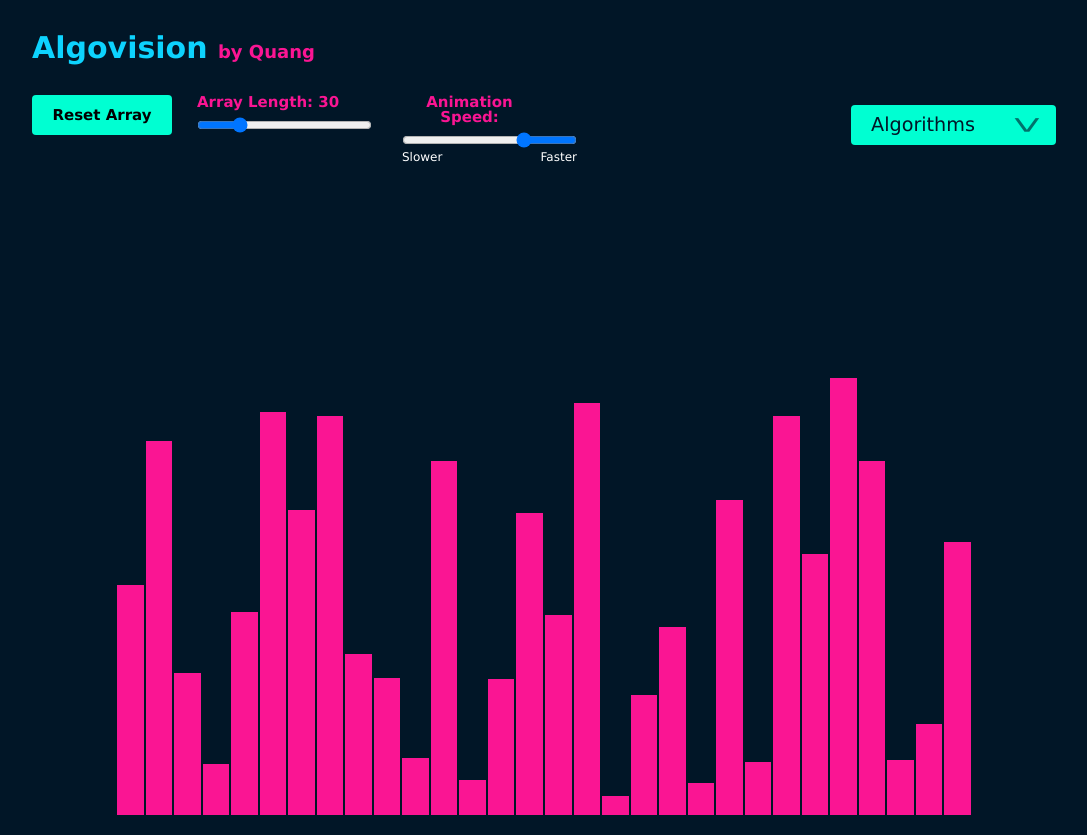
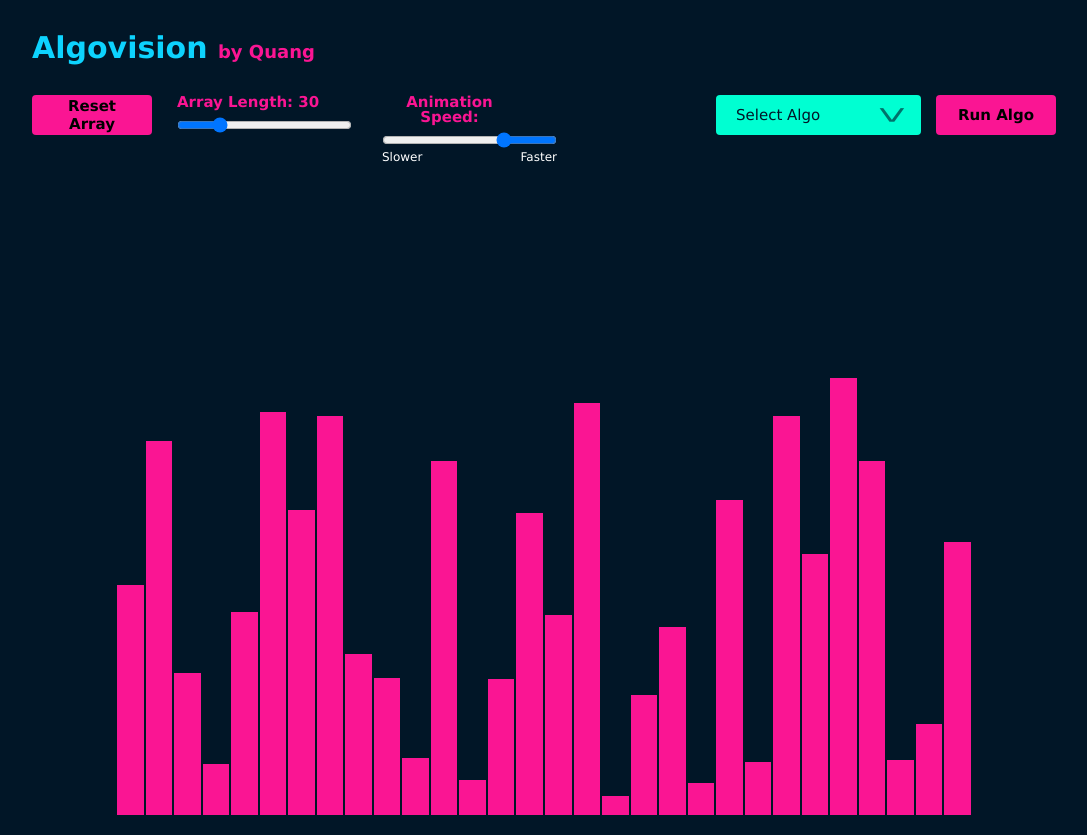
Before and after one commit to kookumber/algo-vision, a React (Create React App) app: page / in a window 1280 px wide. Shown: the whole page, without its empty margins (96-1183 px from the left). Built offline with nearby package versions, Linux system fonts and the light colour scheme.

Commit message:
fixed run button issues

```diff
--- a/src/sortingVisualizer/selectBox.scss
+++ b/src/sortingVisualizer/selectBox.scss
@@ -12,6 +12,7 @@ $tokyo-light-purple: #cc00ff;
 $tokyo-green: #00ffd2;
 $tokyo-neon-green: #39FF14;
 $test: #6b5b95;
+$font-size-mid: 15px;
 
 .algo-selectors {
     width: 205px;
@@ -22,7 +23,7 @@ $test: #6b5b95;
     display: flex;
     border-radius: 8px;
     align-items: center;
-    margin-top: auto;
+    // margin-top: auto;
     // margin-bottom: auto;
     // color: $tokyo-light-purple;
     border-radius: 8px;
@@ -113,7 +114,7 @@ $test: #6b5b95;
             transition: all 250ms cubic-bezier(.4, .25, .3, 1);
             display: block;
             height: 0px;
-            font-size: 1.2rem;
+            font-size: $font-size-mid;
             line-height: 40px;
             overflow: hidden;
             cursor: pointer;
--- a/src/sortingVisualizer/sortingVisualizer.jsx
+++ b/src/sortingVisualizer/sortingVisualizer.jsx
@@ -19,7 +19,7 @@ export default class SortingVisualizer extends React.Component {
             tertiaryColor: '#00ffd2',
             animationSpeed: 15,
             algoDesc: "",
-            selectedAlgo: "",
+            selectedAlgo: ""
         }
         this.updateArrLength = this.updateArrLength.bind(this)
         this.updateSpeed = this.updateSpeed.bind(this)
@@ -60,9 +60,12 @@ export default class SortingVisualizer extends React.Component {
         this.setState({ animationSpeed: val })
     }
 
-    selectAlgo(val){
-        this.setState({ selectedAlgo: val})
-    }
+    // selectAlgo(e, val){
+    //     console.log(val)
+    //     e.preventDefault()
+    //     e.stopPropagation()
+    //     this.setState({ selectedAlgo: val})
+    // }
 
     // Leaving bubble sort function here instead of using import function because
     // we can use the animation speed state to toggle speed as the sorting is running
@@ -95,19 +98,20 @@ export default class SortingVisualizer extends React.Component {
         }
     }
 
-    handleSelection(algoName) {
-        if (algoName === "Quick Sort") {
+    handleSelection() {
+
+        if (this.state.selectedAlgo === "Quick Sort") {
             quickSort(0, this.state.arrLength - 1, this.state.animationSpeed)
-        } else if (algoName === "Bubble Sort"){
+        } else if (this.state.selectedAlgo === "Bubble Sort"){
             this.bubbleSort()
-        } else if (algoName === "Merge Sort") {
+        } else if (this.state.selectedAlgo === "Merge Sort") {
             mergeSort(this.state.itemArr, this.state.animationSpeed, this.state.primaryColor, this.state.secondaryColor)
         }
     }
 
     render() {
 
-        const { itemArr, primaryColor, secondaryColor, animationSpeed, arrLength } = this.state;
+        const { itemArr, selectedAlgo } = this.state;
 
         const sortAlgos = ['Quick Sort', 'Bubble Sort', 'Merge Sort']
         return (
@@ -149,23 +153,13 @@ export default class SortingVisualizer extends React.Component {
                         </div>
                     </div>
                 </div>
-
+                <div className="algo-configs">
                     <div className="algo-selectors">
-                    {/* <select
-                        id="algorithms"
-                        className="select-hidden"
-                        onChange={e => this.handleSelection(e.currentTarget.value)}>
-                        <option value="hide">-- Algorithm --</option>
-                        {sortAlgos.map((algo, i) => {
-                            return (
-                                <option key={i} value={algo}>{algo}</option>
-                            )
-                        })}
-                    </select> */}
+                        {/*--------- SETUP DROPDOWN MENU FOR ALGOS! ---------*/}
                         <ul className="select">
                             <li className="place_holder">
                                 <input className="select_close" type="radio" name="algorithm" id="algorithm-close" value=""/>
-                            <span className="select_label select_label-placeholder">Algorithms</span>
+                                <span className="select_label select_label-placeholder">Select Algo</span>
                             </li>
                             <li className="select_items">
                                 <input className="select_expand" type="radio" name="algorithm" id="algorithm-opener" />
@@ -175,7 +169,7 @@ export default class SortingVisualizer extends React.Component {
                                     {
                                         sortAlgos.map((algo, idx) => {
                                             return (
-                                            <li className="select_option" key={idx} onClick={e => this.selectAlgo(algo)}>
+                                                <li className="select_option" key={idx} onClick={e => this.setState({selectedAlgo: algo})}>
                                                     <input className="select_input" type="radio" name="algorithm" id={algo}/>
                                                     <label className="select_label" htmlFor={algo}>{algo}</label>
                                                 </li>
@@ -186,7 +180,9 @@ export default class SortingVisualizer extends React.Component {
                                 <label className="select_expandLabel" htmlFor="algorithm-opener"></label>
                             </li>
                         </ul>
-
+                        {/*--------- END DROPDOWN MENU! ---------*/}
+                    </div>
+                    <button className="run-button" onClick={e => this.handleSelection(e)}>Run Algo</button>
                 </div>
             </div>
             <div className="arr-wrap" id="arr-wrap" style={{ width: '70%' }}>
--- a/src/sortingVisualizer/sortingVisualizer.scss
+++ b/src/sortingVisualizer/sortingVisualizer.scss
@@ -27,6 +27,7 @@ $tokyo-light-purple: #cc00ff;
 $tokyo-green: #00ffd2;
 $tokyo-neon-green: #39FF14;
 $test: #6b5b95;
+$font-size-mid: 15px;
 
 
 body {
@@ -80,13 +81,13 @@ body {
         margin-right: 20px;
         border-radius: $border-rad;
         border: none;
-        font-size: 15px;
+        font-size: $font-size-mid;
         font-weight: bold;
         cursor: pointer;
-        background-color: $tokyo-green;
+        background-color: $tokyo-pink;
 
         &:hover {
-            background-color: $tokyo-blue-mid;
+            background-color: $tokyo-green;
         }
     }
 
@@ -98,7 +99,7 @@ body {
         align-items: center;
 
         button {
-            width: 140px;
+            width: 120px;
             margin-right: 15px;
         }
 
@@ -158,6 +159,20 @@ body {
             }
         }
     }
+
+    & .algo-configs {
+        height: 100%;
+        @include flex-row();
+        // justify-content: flex-start;
+        align-items: center;
+
+        & .run-button {
+            padding: 0;
+            margin: 0px;
+            margin-left: 15px;
+            // margin-top: auto;
+        }
+    }
 }
 
 .algo-desc-container {
```
Lines whose indentation alone changed are shown as unchanged.
